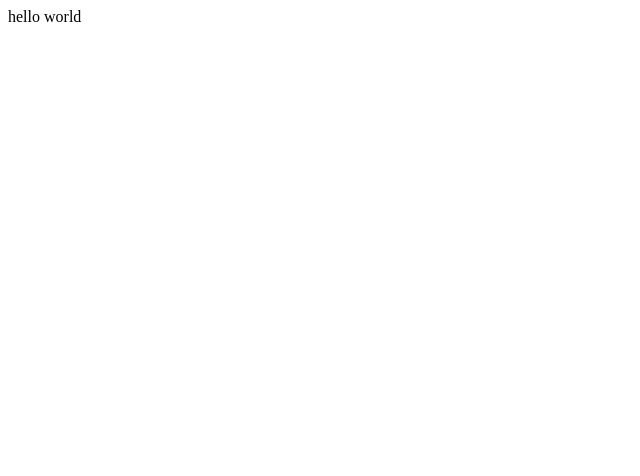
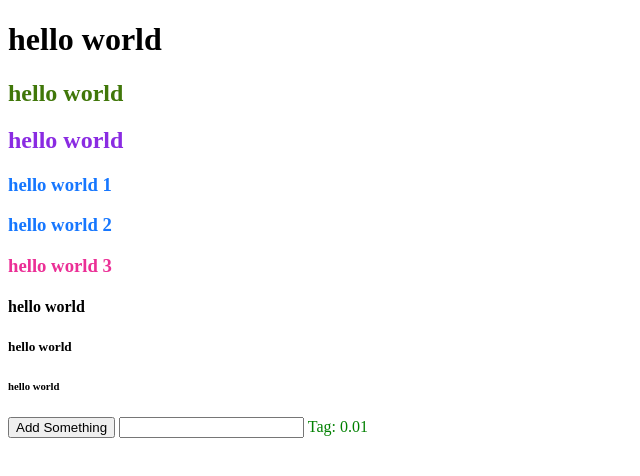
Before and after one commit to SebrinaX/sebrinax.github.io, a plain HTML site: page index.html in a window 1280 px wide. Shown: the whole page, without its empty margins (0-640 px from the left). Drawn offline with Linux system fonts and the light colour scheme.

Commit message:
first commit
update index and create css

```diff
--- a/index.html
+++ b/index.html
@@ -2,8 +2,21 @@
 <html>
 	<head>
 		<title>Demo 1</title>
+		<link rel="stylesheet" href="style.css" />
 	</head>
 	<body>
-		hello world
+		<h1>hello world</h1>
+		<h2>hello world</h2>
+		<h2 id="second_h2">hello world</h2>
+		<h3 class="group1">hello world 1</h3>
+		<h3 class="group1">hello world 2</h3>
+		<h3 class="group2">hello world 3</h3>
+		<h4>hello world</h4>
+		<h5>hello world</h5>
+		<h6>hello world</h6>
+
+		<button>Add Something</button>
+		<input type="text" />
+		<span>Tag: 0.01</span>
 	</body>
 </html>
--- /dev/null
+++ b/style.css
@@ -0,0 +1,19 @@
+span {
+	color: green;
+}
+
+h2 {
+	color: rgb(64, 119, 9);
+}
+
+#second_h2 {
+	color: blueviolet;
+}
+
+.group1 {
+	color: #1677ff;
+}
+
+.group2 {
+	color: #eb2f96;
+}
```
